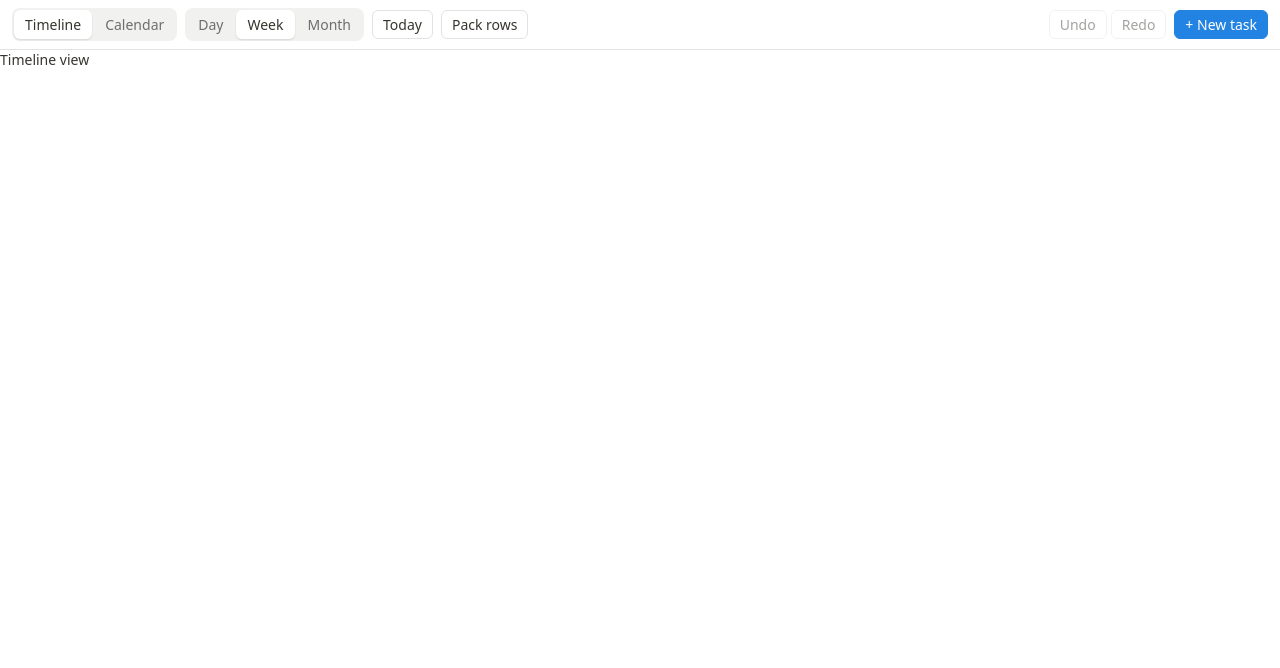
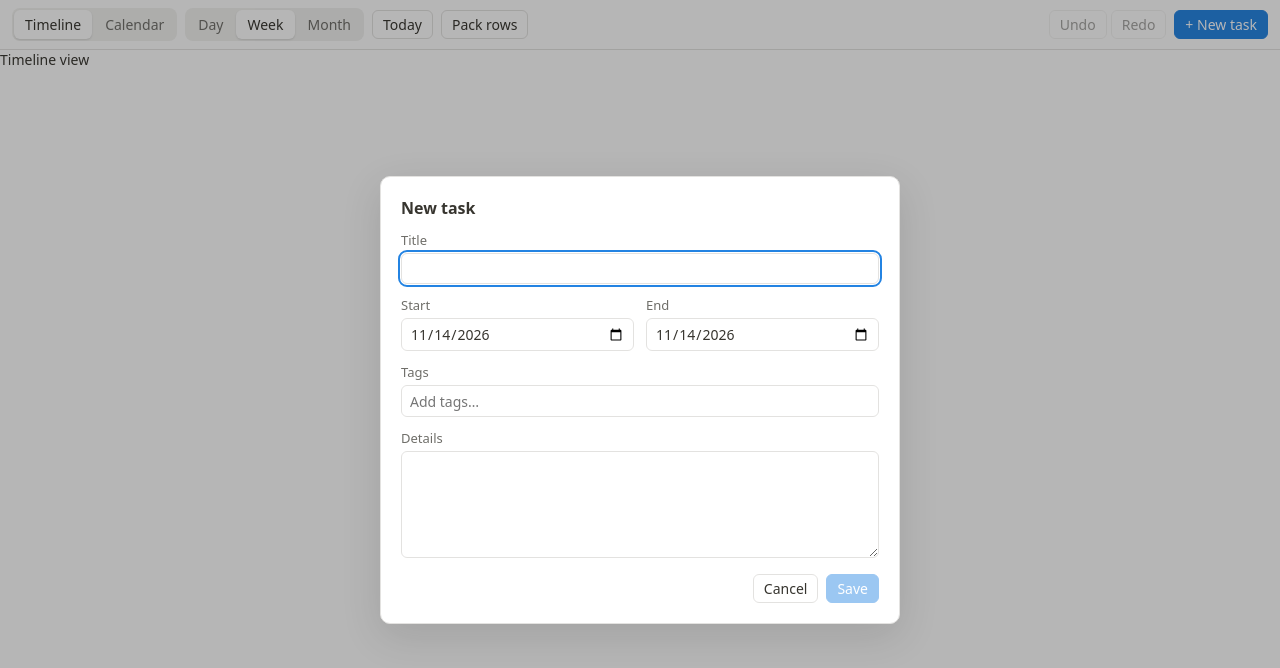
Before and after one commit to rsflowin/simple-timeline-calendar, a React (Vite) app: page / in a window 1280 px wide. Both pictures are taken after a click on the button "+ New task". Shown: the top 668 px of the page. Built offline with nearby package versions, Linux system fonts and the light colour scheme.

Commit message:
feat(ui): add task dialog
Co-Authored-By: Claude Opus 5.5 <noreply@anthropic.com>

```diff
--- a/src/App.tsx
+++ b/src/App.tsx
@@ -1,5 +1,6 @@
 import { Toolbar } from './components/Toolbar/Toolbar';
 import { StatusBanner } from './components/StatusBanner';
+import { TaskDialog } from './components/TaskDialog/TaskDialog';
 import { useShortcuts } from './hooks/useShortcuts';
 import { usePrefs } from './store/prefsStore';
 import { useRoadmap } from './store/roadmapStore';
@@ -35,6 +36,7 @@ export default function App() {
       <main className={styles.body}>
         {view === 'timeline' ? <div>Timeline view</div> : <div>Calendar view</div>}
       </main>
+      <TaskDialog />
     </div>
   );
 }
--- /dev/null
+++ b/src/components/TaskDialog/TaskDialog.module.css
@@ -0,0 +1,75 @@
+.dialog {
+  width: min(520px, calc(100vw - 32px));
+  padding: 0;
+  border: 1px solid var(--color-border);
+  border-radius: 10px;
+  background: var(--color-surface);
+  color: var(--color-text);
+  box-shadow: 0 12px 40px var(--color-shadow);
+}
+
+.dialog::backdrop {
+  background: var(--color-backdrop);
+}
+
+.form {
+  display: grid;
+  gap: 12px;
+  padding: 20px;
+}
+
+.heading {
+  font-size: 16px;
+  font-weight: 600;
+}
+
+.field {
+  display: grid;
+  gap: 4px;
+}
+
+.label {
+  color: var(--color-text-muted);
+  font-size: 13px;
+}
+
+.dates {
+  display: grid;
+  grid-template-columns: 1fr 1fr;
+  gap: 12px;
+}
+
+.form textarea {
+  resize: vertical;
+}
+
+.error {
+  color: var(--color-danger);
+  font-size: 13px;
+}
+
+.footer {
+  display: flex;
+  gap: 8px;
+  margin-top: 4px;
+}
+
+.spacer {
+  flex: 1;
+}
+
+.delete {
+  border-color: transparent;
+  background: transparent;
+  color: var(--color-danger);
+}
+
+.save {
+  border-color: var(--color-selection);
+  background: var(--color-selection);
+  color: var(--color-on-accent);
+}
+
+.save:hover:not(:disabled) {
+  background: var(--color-selection-hover);
+}
--- /dev/null
+++ b/src/components/TaskDialog/TaskDialog.tsx
@@ -0,0 +1,170 @@
+import { useEffect, useId, useRef, useState, type FormEvent, type KeyboardEvent } from 'react';
+import { isValidISODate } from '../../domain/dates';
+import { addTask, deleteTask, updateTask, type TaskInput } from '../../domain/doc';
+import { LIMITS, type RoadmapDoc } from '../../domain/types';
+import { useDoc, useRoadmap } from '../../store/roadmapStore';
+import { useUi } from '../../store/uiStore';
+import { TagInput } from '../TagInput/TagInput';
+import styles from './TaskDialog.module.css';
+
+/** Task dialog (TD-1 … TD-5), open while `uiStore.editing` is set. Mount once. */
+export function TaskDialog() {
+  const editing = useUi((s) => s.editing);
+  const close = useUi((s) => s.close);
+  const doc = useDoc();
+  const ref = useRef<HTMLDialogElement>(null);
+
+  const editId = editing?.mode === 'edit' ? editing.id : undefined;
+  const task = editId === undefined ? undefined : doc.tasks.find((t) => t.id === editId);
+  const initial: TaskInput | undefined =
+    editing?.mode === 'new'
+      ? editing.draft
+      : task && {
+          title: task.title,
+          details: task.details,
+          start: task.start,
+          end: task.end,
+          tagIds: task.tagIds,
+        };
+  const isOpen = initial !== undefined;
+
+  useEffect(() => {
+    const dialog = ref.current!;
+    if (isOpen && !dialog.open) dialog.showModal();
+    if (!isOpen && dialog.open) dialog.close();
+    if (editing && !isOpen) close(); // edit target no longer exists
+  }, [isOpen, editing, close]);
+
+  const label = editId === undefined ? 'New task' : 'Edit task';
+  return (
+    <dialog ref={ref} className={styles.dialog} aria-label={label} onClose={close}>
+      {initial && <TaskForm key={editId ?? 'new'} id={editId} initial={initial} label={label} />}
+    </dialog>
+  );
+}
+
+function TaskForm({ id, initial, label }: { id?: string; initial: TaskInput; label: string }) {
+  const commit = useRoadmap((s) => s.commit);
+  const close = useUi((s) => s.close);
+  const [form, setForm] = useState(initial);
+  const [error, setError] = useState<string | null>(null);
+  const fieldId = useId();
+
+  const set = (patch: Partial<TaskInput>) => {
+    setForm((f) => ({ ...f, ...patch }));
+    setError(null);
+  };
+  const endBeforeStart = isValidISODate(form.end) && form.end < form.start;
+  const canSave =
+    form.title.trim() !== '' &&
+    isValidISODate(form.start) &&
+    isValidISODate(form.end) &&
+    !endBeforeStart;
+
+  const run = (update: (doc: RoadmapDoc) => RoadmapDoc) => {
+    try {
+      commit(update);
+      close();
+    } catch (err) {
+      setError((err as Error).message);
+    }
+  };
+  const save = () => {
+    if (canSave) run((d) => (id === undefined ? addTask(d, form) : updateTask(d, id, form)));
+  };
+  const onSubmit = (e: FormEvent) => {
+    e.preventDefault();
+    save();
+  };
+  const onKeyDown = (e: KeyboardEvent) => {
+    if (e.key === 'Enter' && (e.ctrlKey || e.metaKey)) {
+      e.preventDefault();
+      save();
+    }
+  };
+
+  return (
+    <form className={styles.form} onSubmit={onSubmit} onKeyDown={onKeyDown}>
+      <h2 className={styles.heading}>{label}</h2>
+      <label className={styles.field}>
+        <span className={styles.label}>Title</span>
+        <input
+          autoFocus
+          maxLength={LIMITS.title}
+          value={form.title}
+          onChange={(e) => set({ title: e.target.value })}
+        />
+      </label>
+      <div className={styles.dates}>
+        <label className={styles.field}>
+          <span className={styles.label}>Start</span>
+          <input
+            type="date"
+            value={form.start}
+            onChange={(e) => {
+              const start = e.target.value;
+              set(start > form.end ? { start, end: start } : { start }); // TD-3
+            }}
+          />
+        </label>
+        <label className={styles.field}>
+          <span className={styles.label}>End</span>
+          <input
+            type="date"
+            value={form.end}
+            aria-invalid={endBeforeStart}
+            aria-describedby={endBeforeStart ? `${fieldId}-end` : undefined}
+            onChange={(e) => set({ end: e.target.value })}
+          />
+        </label>
+      </div>
+      {endBeforeStart && (
+        <p id={`${fieldId}-end`} className={styles.error}>
+          End date can&apos;t be before start date
+        </p>
+      )}
+      <div className={styles.field}>
+        <label htmlFor={`${fieldId}-tags`} className={styles.label}>
+          Tags
+        </label>
+        <TagInput
+          id={`${fieldId}-tags`}
+          value={form.tagIds}
+          onChange={(tagIds) => set({ tagIds })}
+        />
+      </div>
+      <label className={styles.field}>
+        <span className={styles.label}>Details</span>
+        <textarea
+          rows={5}
+          maxLength={LIMITS.details}
+          value={form.details}
+          onChange={(e) => set({ details: e.target.value })}
+        />
+      </label>
+      {error && (
+        <p role="alert" className={styles.error}>
+          {error}
+        </p>
+      )}
+      <footer className={styles.footer}>
+        {id !== undefined && (
+          <button
+            type="button"
+            className={styles.delete}
+            onClick={() => run((d) => deleteTask(d, id))}
+          >
+            Delete
+          </button>
+        )}
+        <span className={styles.spacer} />
+        <button type="button" onClick={close}>
+          Cancel
+        </button>
+        <button type="submit" className={styles.save} disabled={!canSave} title="Save (Ctrl+Enter)">
+          Save
+        </button>
+      </footer>
+    </form>
+  );
+}
```
Also changed, not shown: 1 other file (tests, documents, lock files or other folders).
